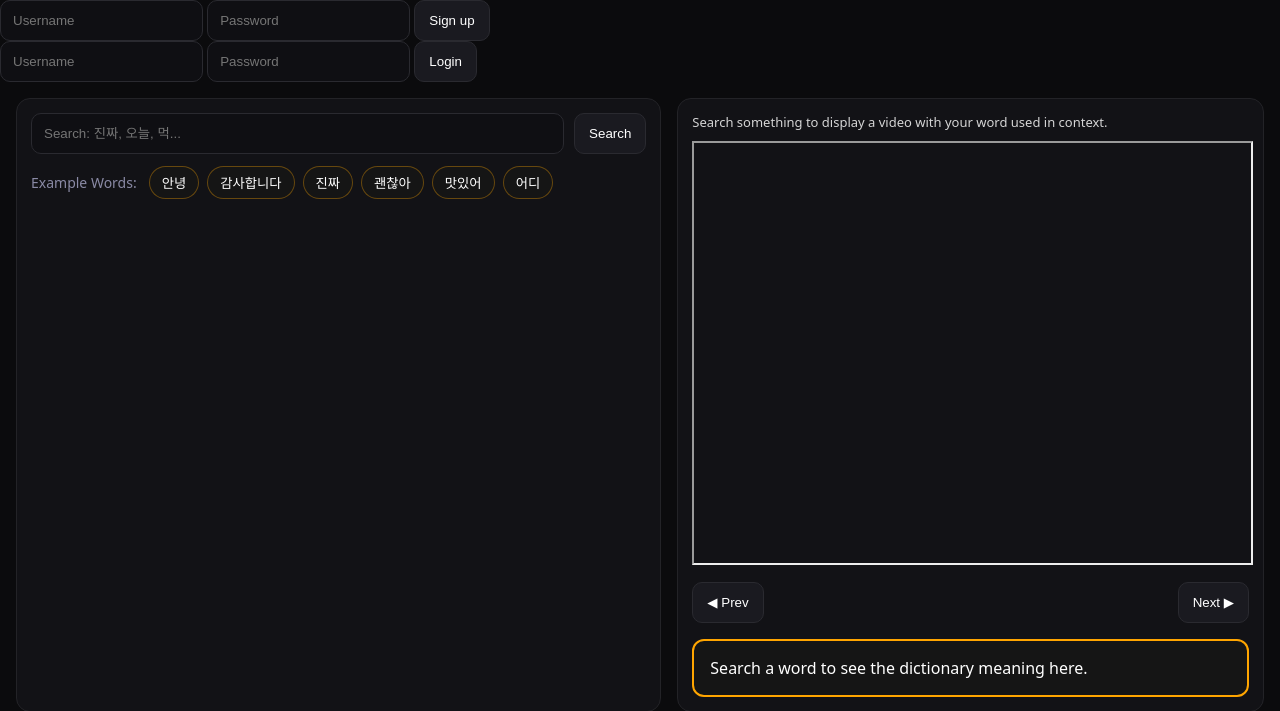
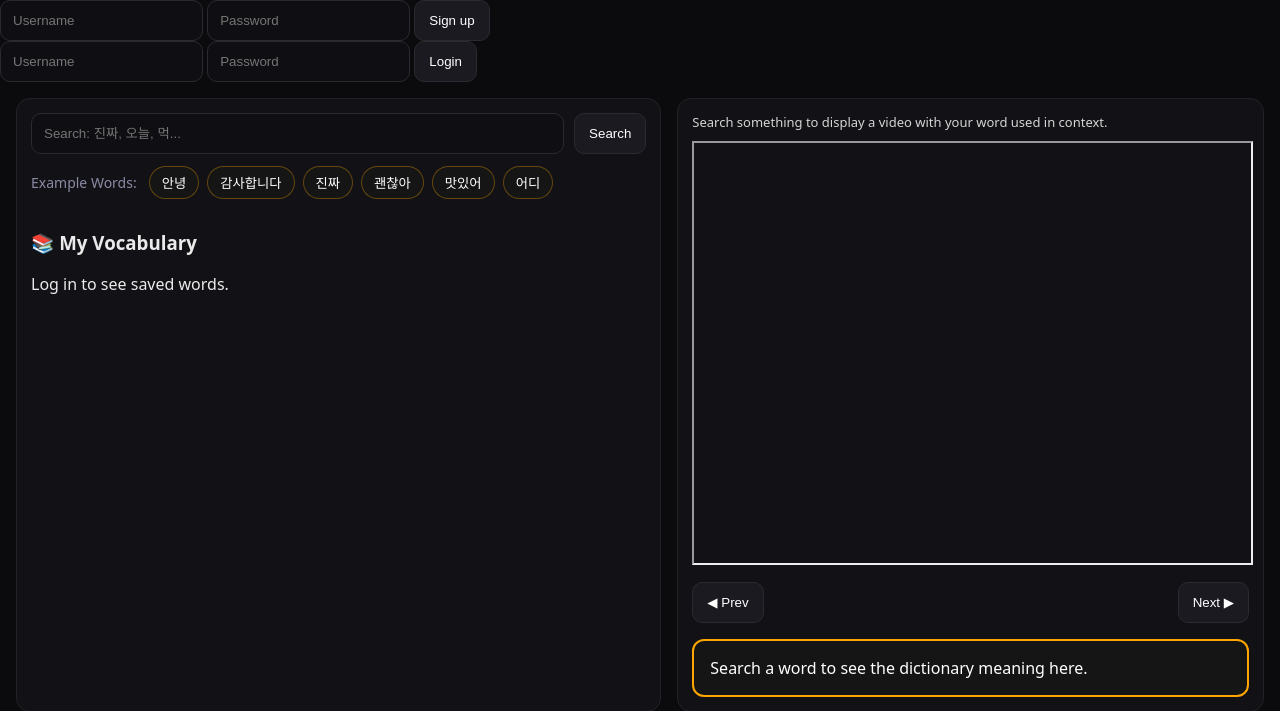
Before and after one commit to julian-kerr/KoreanKarrot, a Flask app: page / in a window 1280 px wide. Shown: the part 90-801 px from the top of the page. Run offline with Flask 3, Linux system fonts and the light colour scheme.

Commit message:
Add personal vocabulary saving and review

```diff
--- a/app.py
+++ b/app.py
@@ -69,6 +69,33 @@ def save_word():
     conn.close()
 
     return jsonify({"ok": True})
+
+@app.get("/my-words")
+def my_words():
+    if "user_id" not in session:
+        return jsonify({"ok": False, "error": "Login required"}), 401
+
+    conn = db_conn()
+
+    rows = conn.execute("""
+                    SELECT id, word, created_at
+                    FROM saved_words
+                    WHERE user_id = ?
+                    ORDER BY created_at DESC
+                    """, (session["user_id"], )).fetchall()
+    conn.close()
+
+    return jsonify({
+        "ok": True,
+        "words": [
+            {
+                "id": row["id"],
+                "word": row["word"],
+                "created_at": row["created_at"]
+            }
+            for row in rows
+        ]
+    })
 
 
 @app.get("/")
--- a/static/app.js
+++ b/static/app.js
@@ -50,27 +50,7 @@ async function showDictionary(query) {
   `;
 }
 
-const saveBtn = document.getElementById("saveWordBtn");
-if (saveBtn) {
-  saveBtn.onclick = async () => {
-    const res = await fetch("/save-word", {
-      method: "POST",
-      headers: {
-        "Content-Type": "application/x-www-form-urlencoded"
-      },
-      body: `word=${encodedURIComponent(word)}`
-    });
 
-    const data = await res.json();
-
-    if (data.ok) {
-      saveBtn.textContent = "✅ Saved";
-    }
-    else{
-      alert(data.error || "Failed to save word")
-    }
-  };
-}
 
 function translatePos(pos) {
   const map = {
@@ -167,14 +147,17 @@ async function loadDictionary(word) {
         });
 
         const data = await res.json();
+        console.log("MY WORDS:", data);
 
         if (data.ok) {
           saveBtn.textContent = "✅ Saved";
+          await loadMyWords();
         } else {
           alert(data.error || "Failed to save word");
         }
       };
     }
+
 
   } catch (err) {
     console.error(err);
@@ -186,7 +169,7 @@ async function lookupDictionary(query) {
   dictionaryEl.classList.remove("hidden");
   dictionaryEl.innerHTML = "Looking up dictionary...";
 
-  const res = await fetch(`/dictionary?word=${encodeURIComponent(query)}`);
+  const res = await fetch("/my-words?ts=" + Date.now());
   const data = await res.json();
 
   if (!data.found) {
@@ -321,5 +304,39 @@ document.querySelectorAll(".sampleWord").forEach(btn => {
   });
 });
 
+
+async function loadMyWords(){
+  const list = document.getElementById("myWordsList");
+  if (!list) return;
+
+  const res = await fetch("/my-words");
+  const data = await res.json();
+
+  if (!data.ok){
+    list.innerHTML = "Log in to see saved words.";
+    return;
+  }
+
+  if (!data.words.length){
+    list.innerHTML = "No saved words yet.";
+    return;
+  }
+
+  list.innerHTML = data.words.map(w => `
+    <button class="savedWord" data-word="${w.word}">${w.word}</button>
+  `).join("");
+
+
+  document.querySelectorAll(".savedWord").forEach(btn => {
+    btn.onclick = () => {
+      document.getElementById("q").value = btn.dataset.word;
+      doSearch();
+    };
+  });
+}
+
+loadMyWords();
+
+
 prevBtn.onclick = () => playIndex(idx - 1);
 nextBtn.onclick = () => playIndex(idx + 1);
--- a/templates/index.html
+++ b/templates/index.html
@@ -59,6 +59,11 @@
 
       <div class="results" id="results"></div>
 
+      <div class="myWordBox">
+        <h3>📚 My Vocabulary</h3>
+        <div id="myWordsList">No saved words yet.</div>
+      </div>
+
 
     </section>
 
```
Also changed, not shown: db/app.db, 2 other files.
